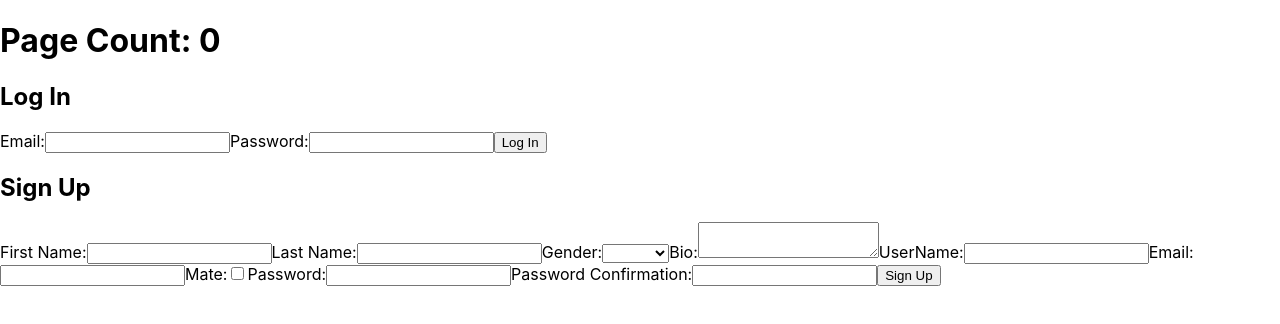
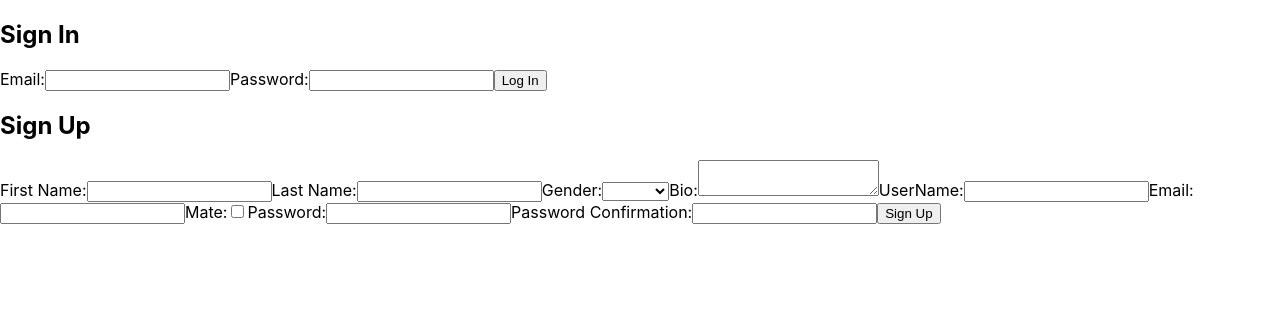
Before and after one commit to CodeHunt101/bmates, a React (Create React App) app in the folder client/: page / in a window 1280 px wide. Shown: the top 324 px of the page. Built offline with nearby package versions, Linux system fonts and the light colour scheme; no server answers.

Commit message:
Removed unnecessary code

```diff
--- a/client/src/App.js
+++ b/client/src/App.js
@@ -1,48 +1,13 @@
-// import logo from './logo.svg';
-// import './App.css';
-
-// function App() {
-//   return (
-//     <div className="App">
-//       <header className="App-header">
-//         <img src={logo} className="App-logo" alt="logo" />
-//         <p>
-//           Edit <code>src/App.js</code> and save to reload.
-//         </p>
-//         <a
-//           className="App-link"
-//           href="https://reactjs.org"
-//           target="_blank"
-//           rel="noopener noreferrer"
-//         >
-//           Learn React
-//         </a>
-//       </header>
-//     </div>
-//   );
-// }
-
-// export default App;
-
-import { useState, useEffect } from "react";
-import { LoginUserForm } from "./features/users/LoginUserForm";
+import { SigninUserForm } from "./features/users/SigninUserForm";
 import { SignupUserForm } from "./features/users/SignupUserForm"
 
 function App() {
-  const [count, setCount] = useState(0);
-
-  useEffect(() => {
-    fetch("/hello")
-      .then((r) => r.json())
-      .then((data) => setCount(data.count));
-  }, []);
 
   return (
-    <div className="App">
-      <h1>Page Count: {count}</h1>
-      <LoginUserForm />
+    <>
+      <SigninUserForm />
       <SignupUserForm />
-    </div>
+    </>
   );
 }
 
--- a/client/src/features/users/LoginUserForm.js
+++ b/client/src/features/users/SigninUserForm.js
@@ -1,6 +1,6 @@
 import React, { useState } from 'react'
 
-export const LoginUserForm = () => {
+export const SigninUserForm = () => {
 
   const [email, setEmail] = useState('')
   const [password, setPassword] = useState('')
@@ -26,7 +26,7 @@ export const LoginUserForm = () => {
 
   return (
     <section>
-      <h2>Log In</h2>
+      <h2>Sign In</h2>
       <form onSubmit={handleOnSubmit}>
         <label>Email:</label>
         <input
--- a/client/src/index.js
+++ b/client/src/index.js
@@ -5,11 +5,14 @@ import App from './App';
 import reportWebVitals from './reportWebVitals';
 import { store } from './app/store'
 import { Provider } from 'react-redux'
+// import { HashRouter } from 'react-router-dom'
 
 ReactDOM.render(
   <React.StrictMode>
     <Provider store={store}>
-      <App />
+      {/* <HashRouter> */}
+        <App />
+      {/* </HashRouter> */}
     </Provider>
   </React.StrictMode>,
   document.getElementById('root')
```
Also changed, not shown: package.json (line endings or trailing spaces), 2 other files (tests, documents, lock files or other folders).
